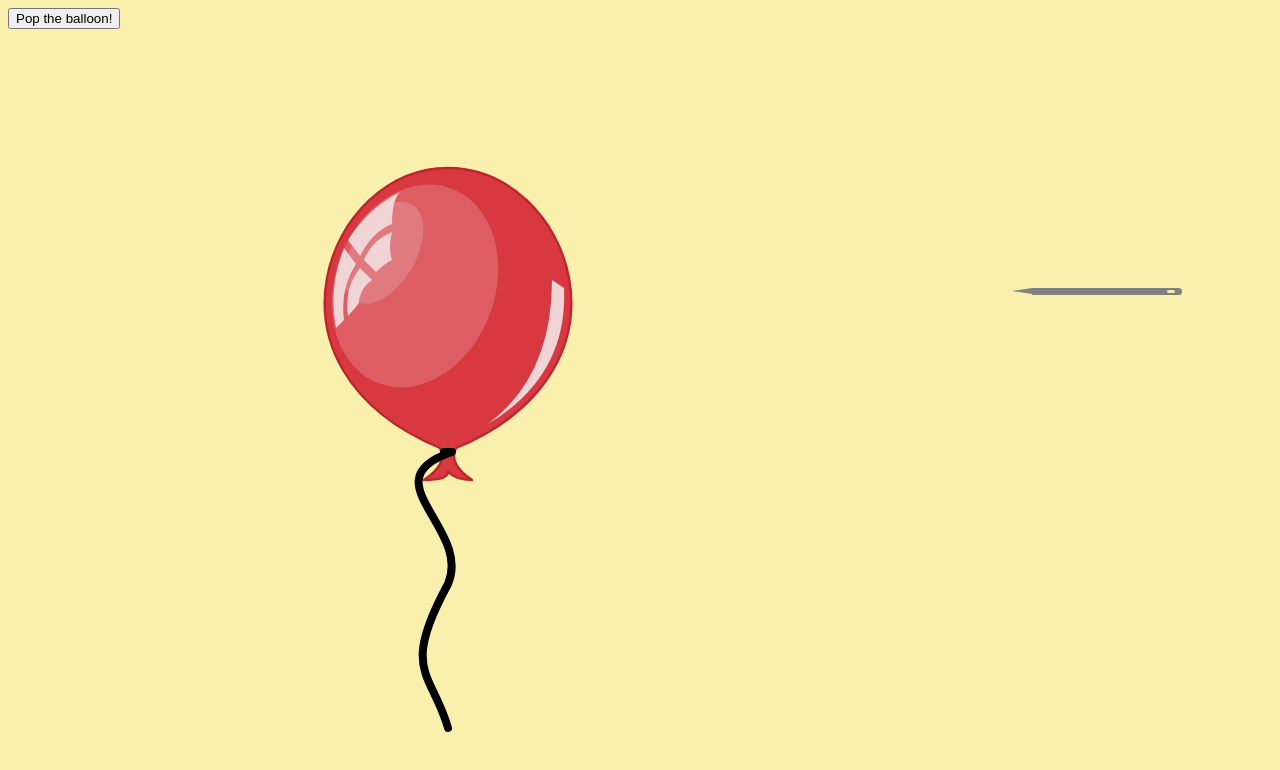
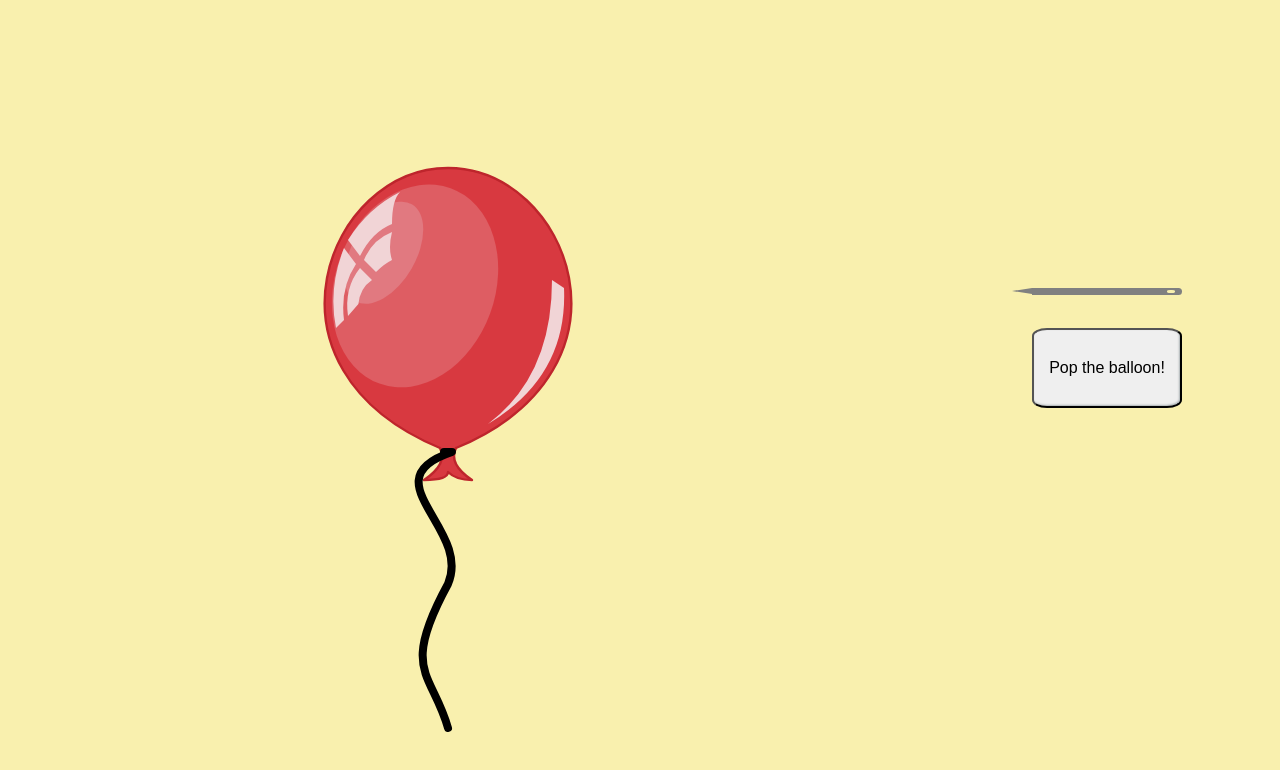
Before and after one commit to deryatanriverdi88/Balloon-Pop, a plain HTML site: page index.html in a window 1280 px wide. Drawn offline with Linux system fonts and the light colour scheme.

Commit message:
adds styling for button

```diff
--- a/style.css
+++ b/style.css
@@ -77,3 +77,16 @@ svg{
 	left: 135px;
 	top: 1.5px;
 }
+
+button{
+	position: absolute;
+	left: 80vw;
+	top: 40vh;
+	outline: none;
+	width: 13%;
+	max-width: 150px;
+    height: 10vh;
+	border-radius: 10%;
+	box-shadow: -1px -1px 2px inset #aab1b4;
+	font-size: 1rem;
+}
```
